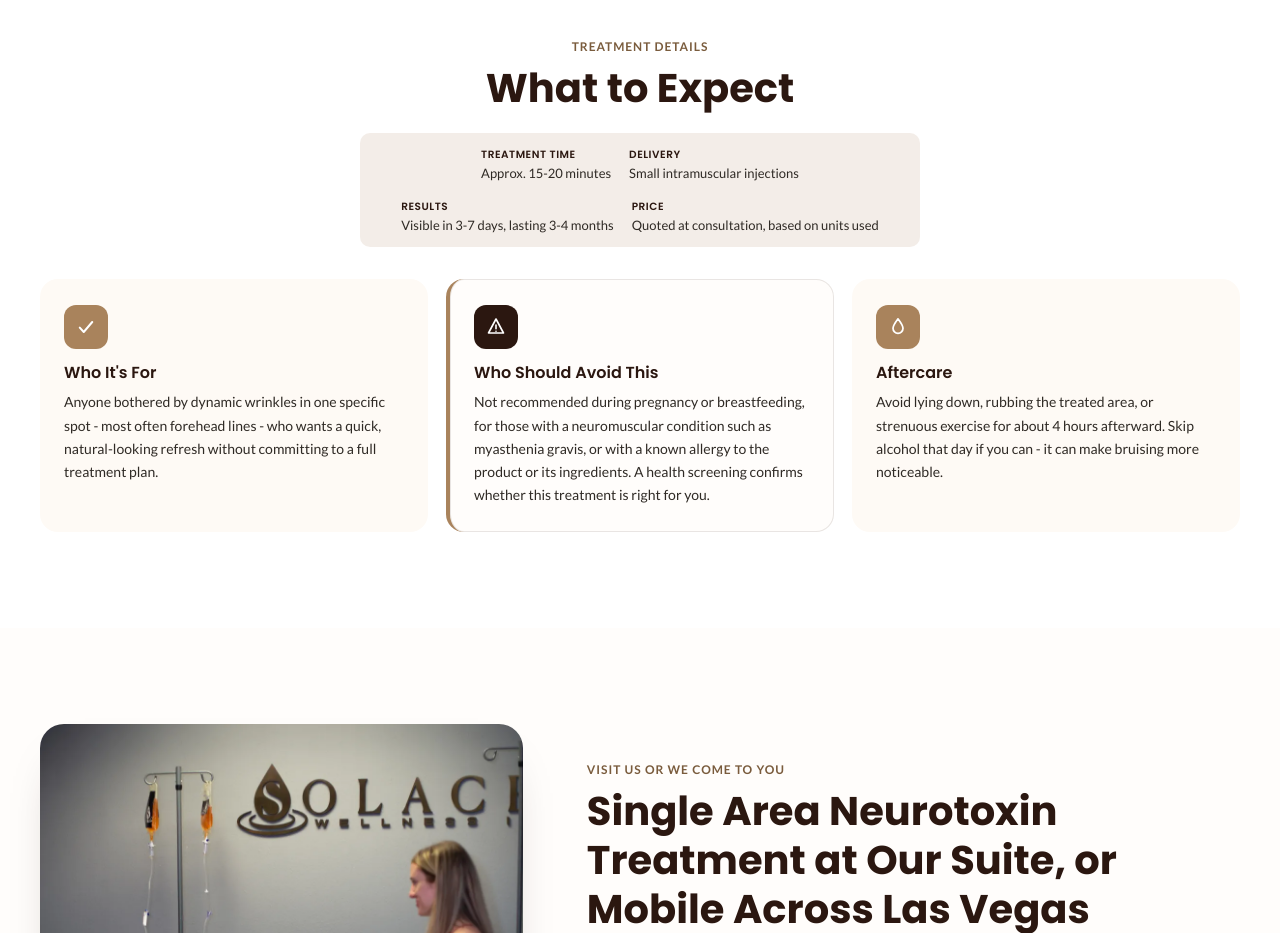
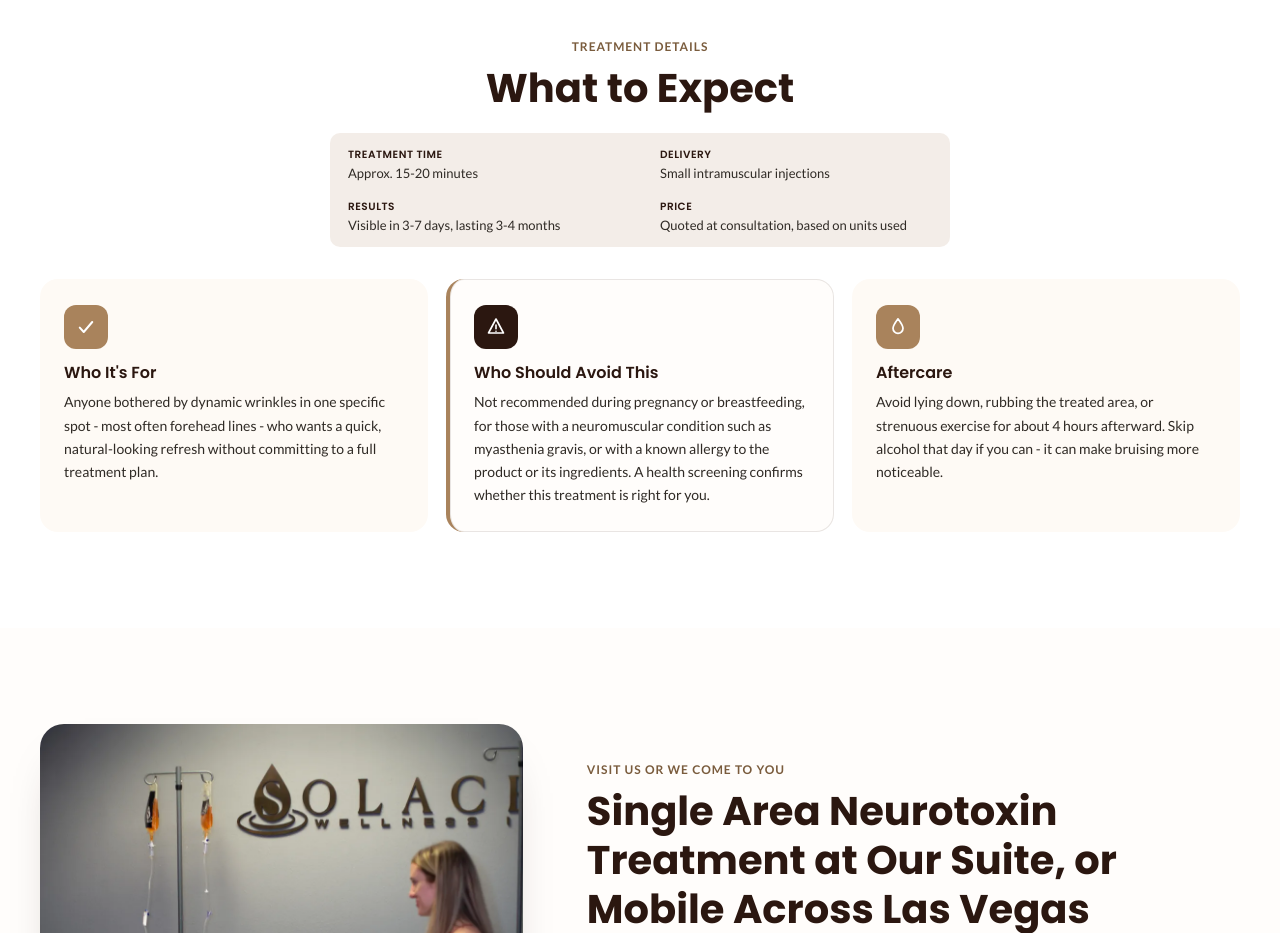
Before and after one commit to Ritesh-RaceDigital/solace-wellness-iv, a plain HTML site: page Solace Wellness IV - Single Area Neurotoxin Treatment.dc.html in a window 1280 px wide. Shown: the part 3380-4313 px from the top of the page. Drawn offline with nearby package versions, Linux system fonts and the light colour scheme.

Commit message:
fix: align the treatment-details meta grid on the neurotoxin page
flex-wrap centered each row of the Treatment Time/Delivery/Results/
Price block independently, so the two rows didn't line up into
columns. Switch to a real 2-column grid so Results sits directly
under Treatment Time and Price under Delivery.

```diff
--- a/Solace Wellness IV - Single Area Neurotoxin Treatment.dc.html
+++ b/Solace Wellness IV - Single Area Neurotoxin Treatment.dc.html
@@ -451,13 +451,19 @@
         }
 
         .nx-meta {
-          display: flex;
-          flex-wrap: wrap;
-          gap: 18px;
+          display: grid;
+          grid-template-columns: repeat(2, minmax(200px, 1fr));
+          gap: 18px 40px;
           margin: 20px 0;
           padding: 14px 18px;
           background: var(--tan-soft);
           border-radius: 10px;
+        }
+
+        @media (max-width: 480px) {
+          .nx-meta {
+            grid-template-columns: 1fr;
+          }
         }
 
         .nx-meta > div {
@@ -913,7 +919,7 @@
               <p class="nx-eyebrow">Treatment Details</p>
               <h2>What to Expect</h2>
             </div>
-            <div class="nx-meta" style="max-width:560px;margin-left:auto;margin-right:auto;justify-content:center;">
+            <div class="nx-meta" style="max-width:620px;margin-left:auto;margin-right:auto;">
               <div>
                 <strong>Treatment Time</strong>
                 <span>Approx. 15-20 minutes</span>
```
